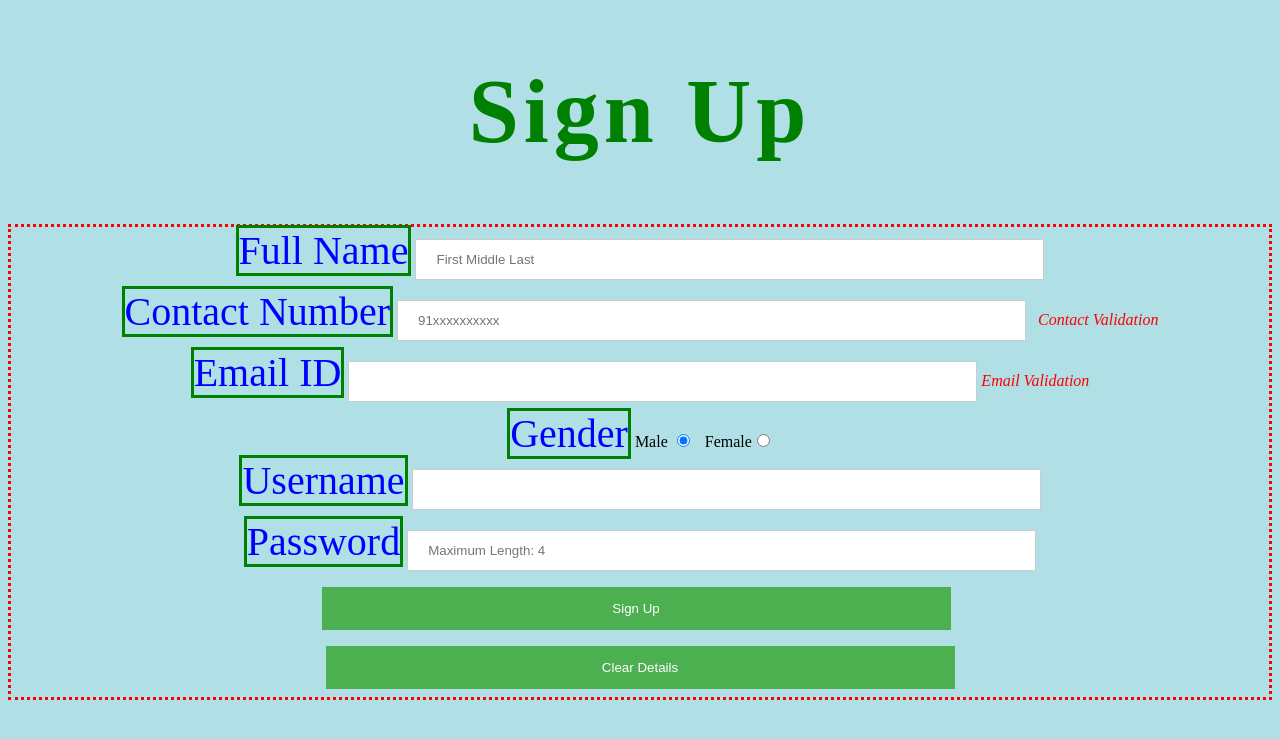
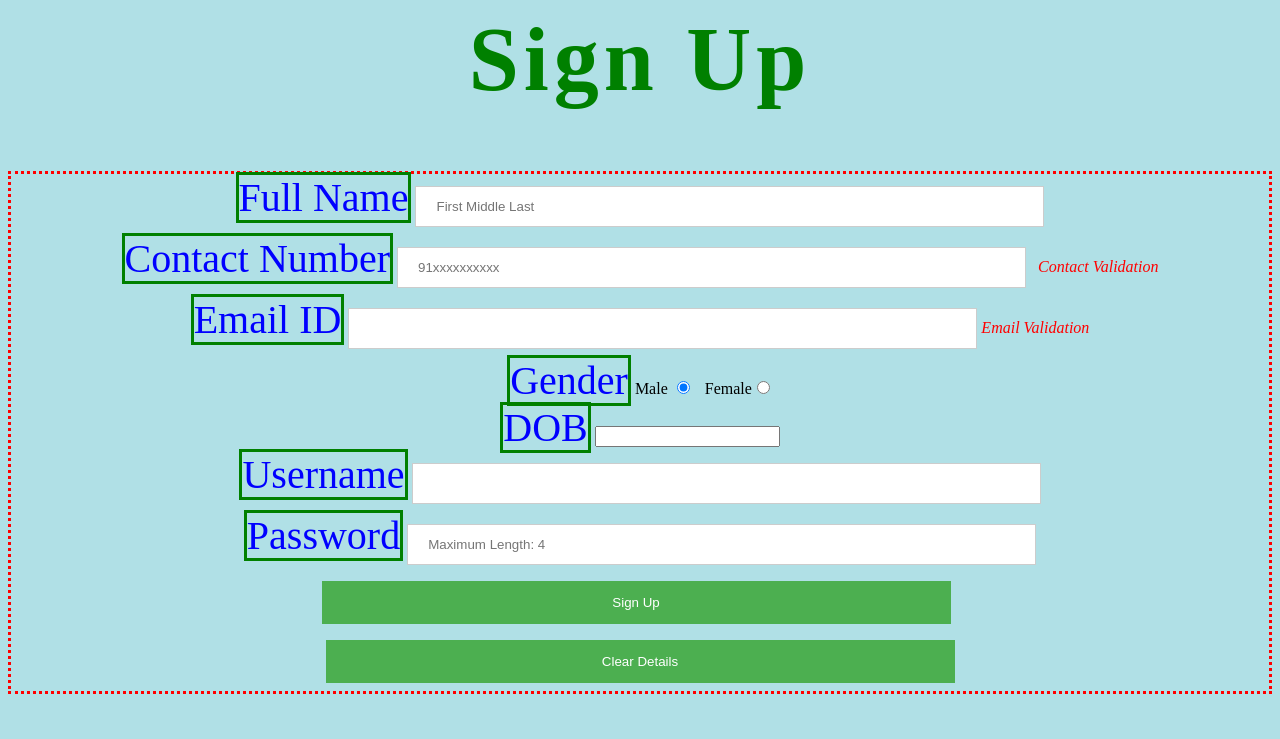
Before and after one commit to susmitpy/E_Commerce, a PHP site: page /SignUp.html in a window 1280 px wide. Shown: the top 739 px of the page. Run offline with PHP 8.4, Linux system fonts and the light colour scheme; some libraries are stand-ins or nearby versions.

Commit message:
Add files via upload

```diff
--- a/SignUp.html
+++ b/SignUp.html
@@ -1,9 +1,13 @@
 
-<!DOCTYPE html>
+
 <html>
 	<head>
 		<title> Sign Up </title>
 		<link rel="stylesheet"  href="Common.css">
+		<link href = "https://code.jquery.com/ui/1.10.4/themes/ui-lightness/jquery-ui.css"
+         rel = "stylesheet">
+        <script src = "https://code.jquery.com/jquery-1.10.2.js"></script>
+        <script src = "https://code.jquery.com/ui/1.10.4/jquery-ui.js"></script>
 	</head>
 	<body>
 		<center>
@@ -21,11 +25,12 @@
 			<label for="emailId" class="label">Email ID</label>
 			<input type="text" name="emailId" class = "textBox" oninput="validate_email()" id = "email" required>&nbsp;<i id = "email_validation" style = "color:red;">Email Validation</i>
 			<br>
-
 			<label for="gender" class="label">Gender</label>
 			Male <input type = "radio" name = "gender" value = "M" checked = "checked"> &nbsp; Female<input type = "radio" name = "gender" value = "F">
 			<br>
-
+			<label for="datePicker" class = "label">DOB</label>
+			<input type="text" name="date" id="datePicker" required>
+			<br>
 			<label for="userName" class="label">Username</label>
 			<input type="text" name="userName" class = "textBox" required>
 			<br>
@@ -45,6 +50,12 @@
 		<script type="text/javascript">
 			contact_ok = false
 			email_ok = false
+
+			$(function()
+				{
+					$( "#datePicker").datepicker();
+				});
+
 			function Submit()
 			{
 				if (contact_ok && email_ok)
@@ -139,6 +150,7 @@
 					document.getElementById("contact_validation").style.color = "green";
 					document.getElementById("contact_validation").innerHTML = "Correct";
 					contact_ok = true
+
 				}
 
 			}
--- a/SignUp.php
+++ b/SignUp.php
@@ -17,6 +17,7 @@
 	$emailId = $_POST["emailId"];
 	$userName = $_POST["userName"];
 	$passWord = $_POST["passWord"];
+	$dob = $_POST["datePicker"];
 
 	//Checking if user already exists
 
@@ -44,10 +45,10 @@
 			else
 			{
 				//Query for insertion
-				$stmt = $conn->prepare("INSERT INTO profile (Name,Contact_Number,Email_Id,Gender,User_Name,Pass_Word) VALUES (?, ?, ?, ?, ?, ?)");
+				$stmt = $conn->prepare("INSERT INTO profile (Name,Contact_Number,Email_Id,Gender, DOB, User_Name,Pass_Word) VALUES (?, ?, ?, ?, ?, ?, ?)");
 
 				//Insert
-				$stmt->bind_param("ssssss", $name, $phoneNumber, $emailId , $gender, $userName, $passWord);
+				$stmt->bind_param("sssssss", $name, $phoneNumber, $emailId , $gender, $dob, $userName, $passWord);
 
 				if (!$stmt->execute())
 				{   //Execute and check for errors
```
Also changed, not shown: login.PNG, struct.PNG (added).
